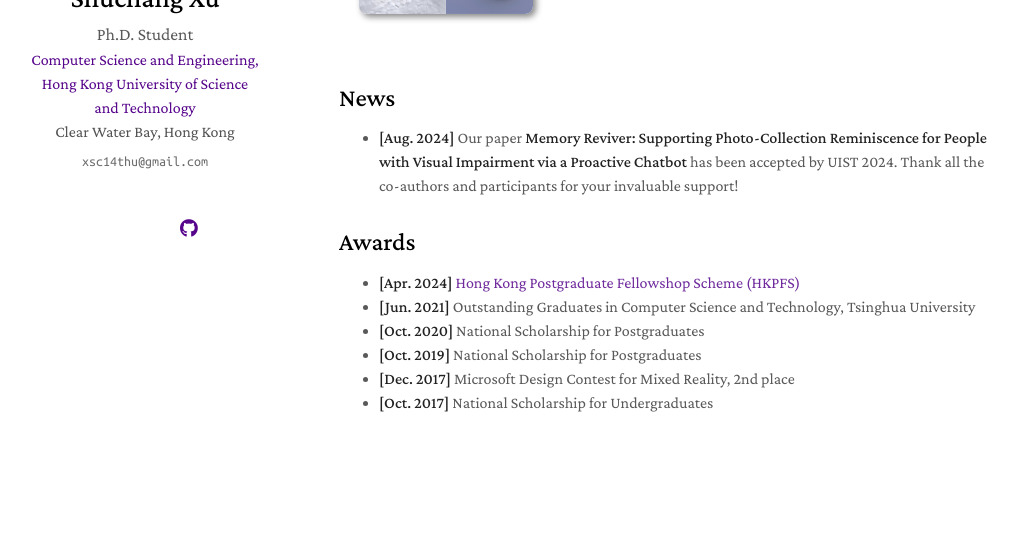
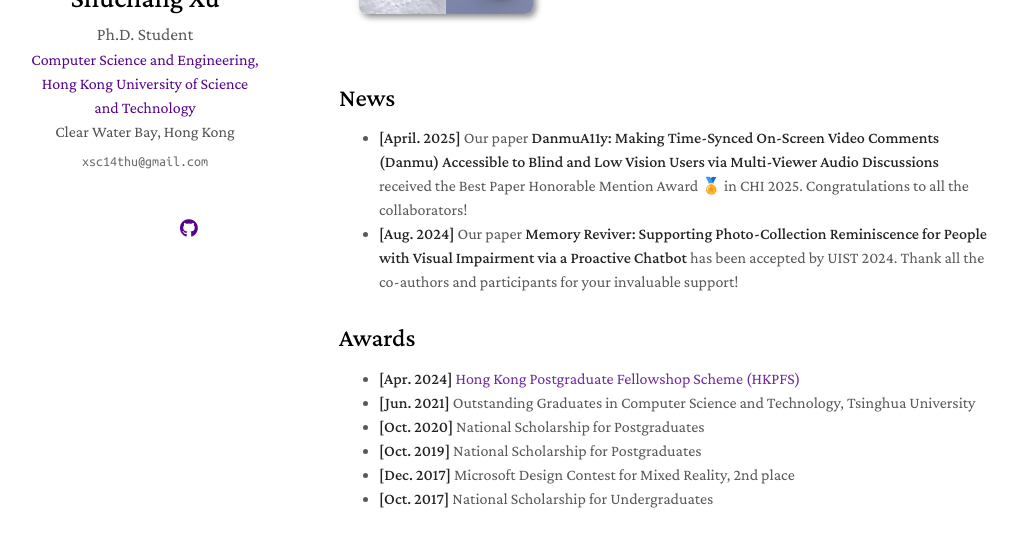
Before and after one commit to ShuchangXu/ShuchangXu.github.io, a Jekyll site: the page built from index.md, in a window 1280 px wide and 900 px high, scrolled down 2686 px, cut to the strip 295-842 px from the top of the window. Shown: the whole strip, without its empty margins (131-1149 px from the left). Built offline with Jekyll 4.4.1, drawn with Linux system fonts in a browser that asks for light colours; nearby versions of some CDN libraries; a style sheet for code colours, icons or effects is not loaded; our own code applies the rules of GitHub Pages for plain Markdown files; before the commit the page ends 3490 px from its top, so only the background shows below that; some of the changed text lies outside the part shown.

Commit message:
DanmuA11y news

```diff
--- a/_includes/publications.md
+++ b/_includes/publications.md
@@ -6,13 +6,13 @@
 
   <div class="col-sm-3 abbr" style="position: relative;padding-right: 15px;padding-left: 15px;">
     <img src="assets/img/8_DanmuA11y.png" class="teaser img-fluid z-depth-1">
-    <abbr class="badge">CHI 25</abbr>
+    <abbr class="badge">🏅 CHI 25</abbr>
   </div>
 
   <div class="col-sm-9" style="position: relative;padding-right: 15px;padding-left: 20px;">
     <div class="title"><a href="https://arxiv.org/abs/2501.15711">DanmuA11y: Making Time-Synced On-Screen Video Comments (Danmu) Accessible to Blind and Low Vision Users via Multi-Viewer Audio Discussions</a></div>
     <div class="author"><strong>Shuchang Xu¹</strong>, Xiaofu Jin, Huamin Qu, Yukang Yan</div>
-    <div class="periodical"><em>CHI 2025, Best Paper Honorable Mention Award</em></div>
+    <div class="periodical"><em>CHI 2025, Best Paper Honorable Mention Award 🏅</em></div>
     <div class="links">
       <a href="https://arxiv.org/abs/2501.15711" class="btn btn-sm z-depth-0" role="button" target="_blank" style="font-size:12px;">PDF</a>
       <a href="https://youtu.be/WAzINk5wnAg" class="btn btn-sm z-depth-0" role="button" target="_blank" style="font-size:12px;">Video</a>
--- a/index.md
+++ b/index.md
@@ -28,6 +28,7 @@ with the aim of applying my mixed skills to creating influential products for so
 During my  in Xiaomi, I focused on designing Smart Home Automation products that enable users to unlock the full potential of their smart home. It's fulfilling that our products transform the life of 8 million daily active users worldwide. -->
 
 ## News
+- **[April. 2025]** Our paper <strong>DanmuA11y: Making Time-Synced On-Screen Video Comments (Danmu) Accessible to Blind and Low Vision Users via Multi-Viewer Audio Discussions</strong> received the Best Paper Honorable Mention Award 🏅 in CHI 2025. Congratulations to all the collaborators!
 - **[Aug. 2024]** Our paper <strong>Memory Reviver: Supporting Photo-Collection Reminiscence for People with Visual Impairment via a Proactive Chatbot</strong> has been accepted by UIST 2024. Thank all the co-authors and participants for your invaluable support!
 
 ## Awards
```
